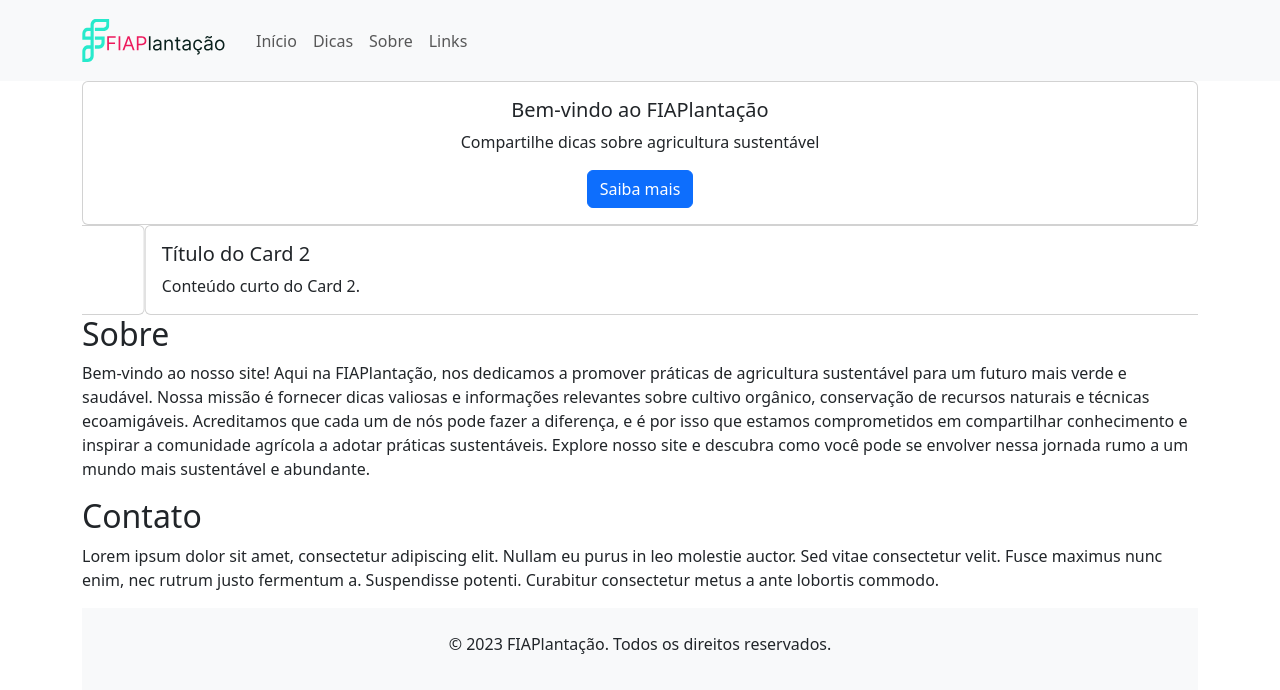
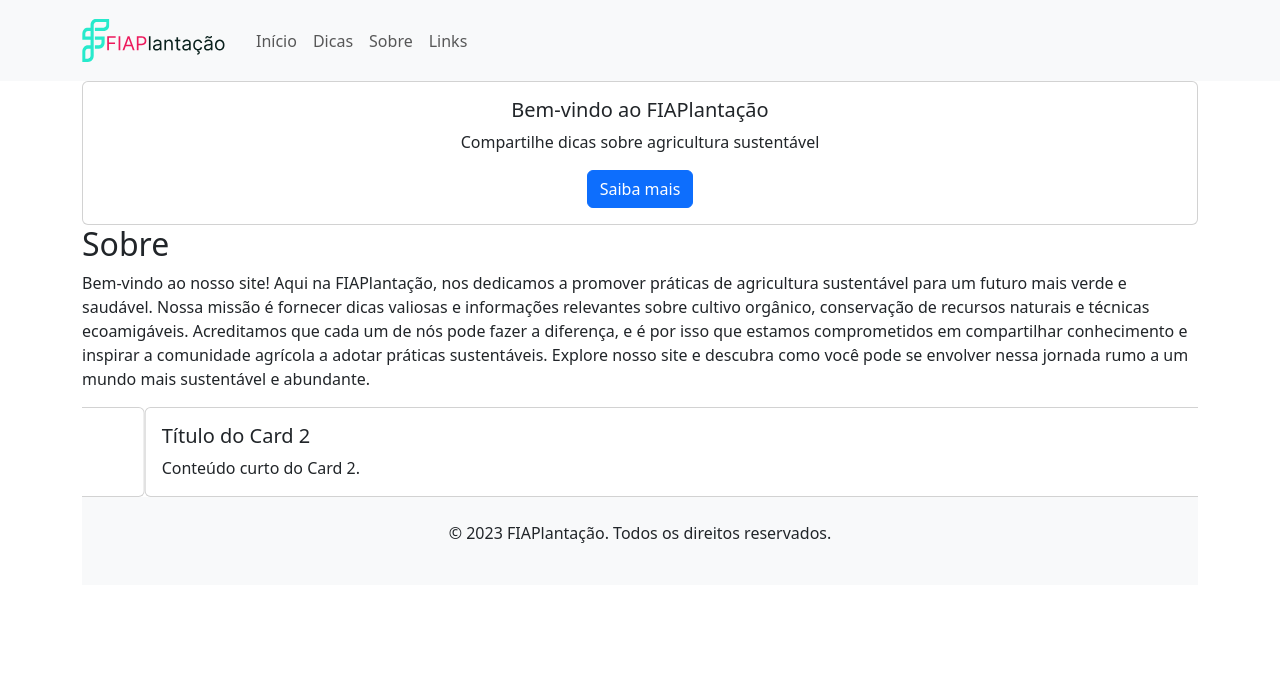
Before and after one commit to HMpina/fiap-gs2023-frontend, a React (Create React App) app: page / in a window 1280 px wide. Shown: the top 690 px of the page. Built offline with nearby package versions, Linux system fonts and the light colour scheme.

Commit message:
adicionando setas aos cards

```diff
--- a/package.json
+++ b/package.json
@@ -16,6 +16,7 @@
     "react": "^18.2.0",
     "react-bootstrap": "^2.7.4",
     "react-dom": "^18.2.0",
+    "react-icons": "^4.9.0",
     "react-router-dom": "5.2.0",
     "react-scripts": "5.0.1",
     "typescript": "^4.9.5",
--- a/src/pages/Home/index.tsx
+++ b/src/pages/Home/index.tsx
@@ -1,5 +1,6 @@
 import React from 'react';
 import { Container, Card, Button, Carousel } from 'react-bootstrap';
+import { BsChevronLeft, BsChevronRight } from 'react-icons/bs';
 
 const Home: React.FC = () => {
   return (
@@ -12,7 +13,13 @@ const Home: React.FC = () => {
         </Card.Body>
       </Card>
 
-      <Carousel>
+      <h2>Sobre</h2>
+      <p>Bem-vindo ao nosso site! Aqui na FIAPlantação, nos dedicamos a promover práticas de agricultura sustentável para um futuro mais verde e saudável. Nossa missão é fornecer dicas valiosas e informações relevantes sobre cultivo orgânico, conservação de recursos naturais e técnicas ecoamigáveis. Acreditamos que cada um de nós pode fazer a diferença, e é por isso que estamos comprometidos em compartilhar conhecimento e inspirar a comunidade agrícola a adotar práticas sustentáveis. Explore nosso site e descubra como você pode se envolver nessa jornada rumo a um mundo mais sustentável e abundante.</p>
+
+      <Carousel
+        prevIcon={<BsChevronLeft />}
+        nextIcon={<BsChevronRight />}
+      >
         <Carousel.Item>
           <Card>
             <Card.Body>
@@ -56,12 +63,6 @@ const Home: React.FC = () => {
         </Carousel.Item>
       </Carousel>
 
-      <h2>Sobre</h2>
-      <p>Bem-vindo ao nosso site! Aqui na FIAPlantação, nos dedicamos a promover práticas de agricultura sustentável para um futuro mais verde e saudável. Nossa missão é fornecer dicas valiosas e informações relevantes sobre cultivo orgânico, conservação de recursos naturais e técnicas ecoamigáveis. Acreditamos que cada um de nós pode fazer a diferença, e é por isso que estamos comprometidos em compartilhar conhecimento e inspirar a comunidade agrícola a adotar práticas sustentáveis. Explore nosso site e descubra como você pode se envolver nessa jornada rumo a um mundo mais sustentável e abundante.</p>
-
-      <h2>Contato</h2>
-      <p>Lorem ipsum dolor sit amet, consectetur adipiscing elit. Nullam eu purus in leo molestie auctor. Sed vitae consectetur velit. Fusce maximus nunc enim, nec rutrum justo fermentum a. Suspendisse potenti. Curabitur consectetur metus a ante lobortis commodo.</p>
-
       <footer className="text-center py-4 bg-light">
         <Container>
           <p>&copy; 2023 FIAPlantação. Todos os direitos reservados.</p>
```
Also changed, not shown: 1 other file (tests, documents, lock files or other folders).
